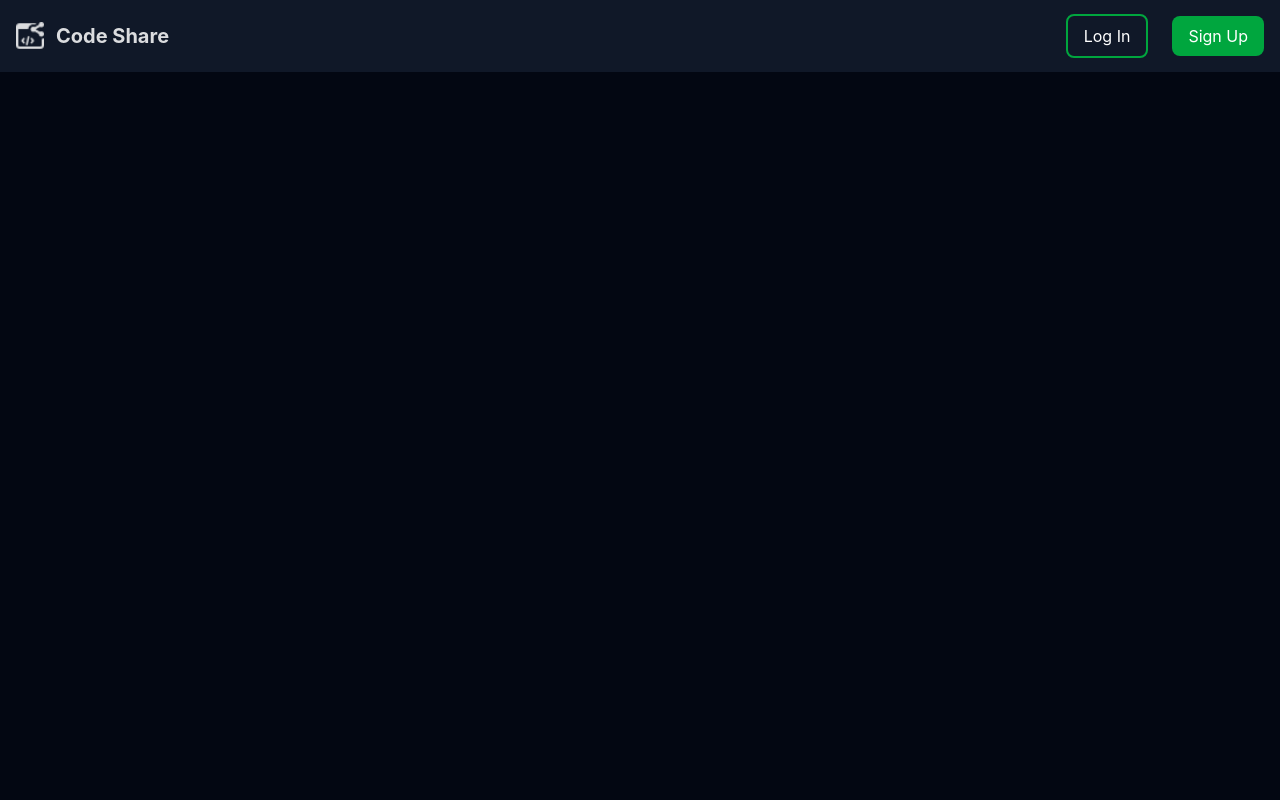
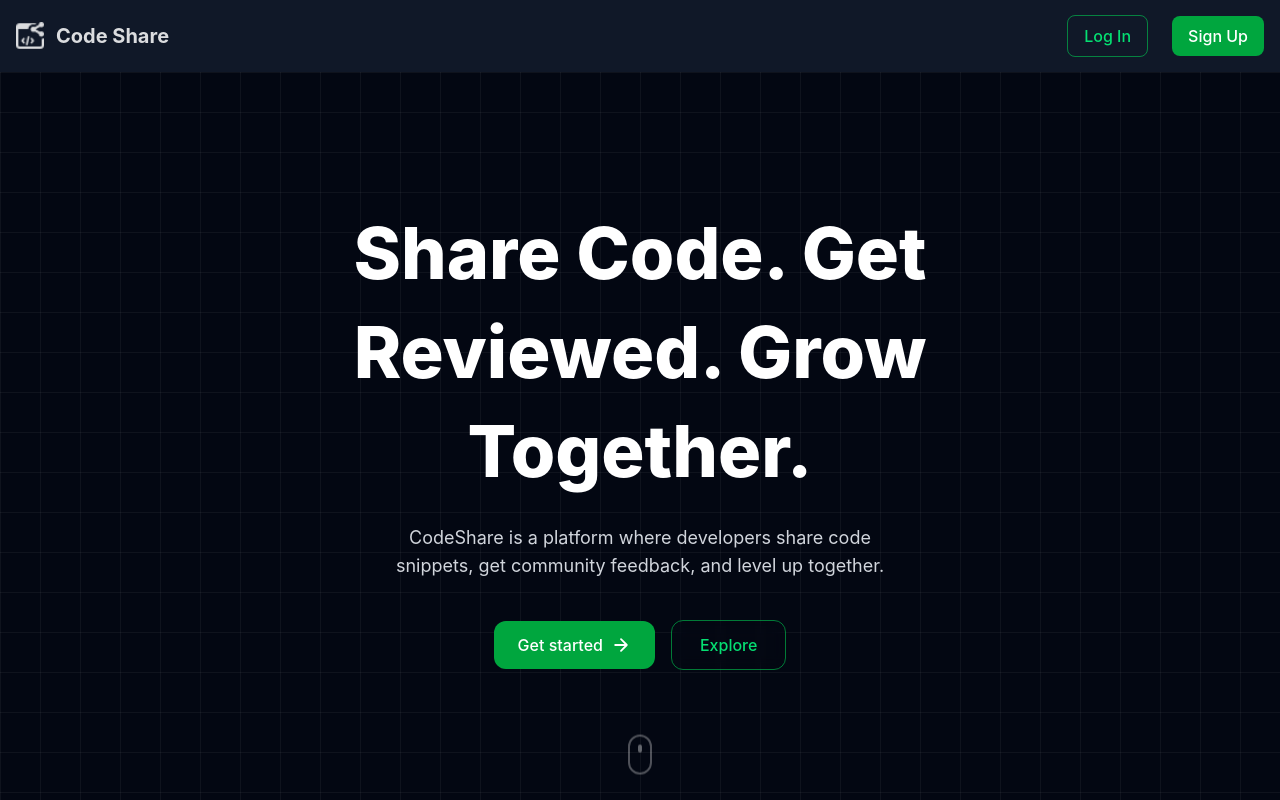
Before and after one commit to OhadRaza01/code-share, a React (Vite) app: page / in a window 1280 px wide. Built offline with nearby package versions, Linux system fonts and the light colour scheme.

Commit message:
create Hero section

```diff
--- a/src/App.jsx
+++ b/src/App.jsx
@@ -1,3 +1,4 @@
+import Hero from "./components/Hero/Hero"
 import NavBar from "./components/NavBar/NavBar"
 
 
@@ -6,9 +7,11 @@ function App() {
 
   return (
     <>
-    <div className="h-screen w-full bg-gray-950">
+    <div className="h-full w-full bg-gray-950">
       <NavBar/>
-
+      <main>
+        <Hero />
+      </main>
     </div>
     </>
   )
--- a/src/components/Hero/Hero.jsx
+++ b/src/components/Hero/Hero.jsx
@@ -0,0 +1,47 @@
+import React from "react";
+
+export default function Hero() {
+  return (
+    <section className="relative bg-gray-950 overflow-hidden">
+      <div className="absolute inset-0 bg-[linear-gradient(to_right,#ffffff15_1px,transparent_1px),linear-gradient(to_bottom,#ffffff15_1px,transparent_1px)] bg-size-[40px_40px] opacity-60" />
+      <main className="h-[calc(100vh-72px)] relative z-10 flex flex-col justify-center items-center px-4 md:px-6 text-white text-center">
+
+        <h1 className="text-4xl sm:text-5xl md:text-6xl lg:text-7xl font-extrabold leading-tight md:leading-snug max-w-4xl">
+          Share Code. Get Reviewed. Grow Together.
+        </h1>
+
+        <p className="text-base sm:text-lg text-gray-300 max-w-lg mt-4 md:mt-6">
+          CodeShare is a platform where developers share code snippets,
+          get community feedback, and level up together.
+        </p>
+
+        <div className="flex flex-col sm:flex-row items-center gap-4 mt-8 md:mt-10">
+          <button className="group flex items-center justify-center gap-2 active:scale-95 bg-green-600 hover:bg-green-700 font-medium transition-all duration-200 rounded-xl px-6 py-3">
+            Get started
+            <svg width="20" height="20" viewBox="0 0 20 20" fill="none">
+              <path
+                d="M4.166 10h11.667m0 0L9.999 4.165m5.834 5.833-5.834 5.834"
+                stroke="#fff"
+                strokeWidth="1.8"
+                strokeLinecap="round"
+                strokeLinejoin="round"
+              />
+            </svg>
+          </button>
+
+          <button className="border border-green-500/60 text-green-400  hover:bg-white/10 hover:border-green-400 active:scale-95 transition-all duration-200 rounded-xl px-7 py-3 font-medium backdrop-blur-sm">
+            Explore
+          </button>
+        </div>
+
+        {/* Scroll hint */}
+        <div className="absolute bottom-6 left-1/2 -translate-x-1/2 animate-bounce">
+          <div className="w-6 h-10 border-2 border-white/30 rounded-full flex justify-center">
+            <div className="w-1 h-2 bg-white/50 rounded-full mt-2 animate-pulse" />
+          </div>
+        </div>
+
+      </main>
+    </section>
+  );
+}
--- a/src/components/NavBar/NavBar.jsx
+++ b/src/components/NavBar/NavBar.jsx
@@ -7,17 +7,17 @@ export default function NavBar() {
         <header className='sticky top-0 left-0 z-50'>
             <nav className='flex justify-between items-center p-4 bg-gray-900 text-white h-18 '>
                 <div className='flex justify-center items-center gap-3 cursor-pointer font-bold opacity-85 text-xl '>
-                    <img src='./src/assets/logo.png' alt="Code share logo" width={24} className='invert md:w-7' />
+                    <img src={logo} alt="Code share logo" width={24} className='invert md:w-7' />
                     Code Share
                 </div>
                 <div className='md:hidden text-2xl'>
                     &#9776;
                 </div>
-                <div className='justify-center items-center gap-6 hidden md:flex'>
-                    <button className='pl-4 pr-4 pt-2 pb-2 border-2 border-green-600 rounded-lg cursor-pointer'>
+                <div className='justify-center items-center gap-6 hidden md:flex font-medium'>
+                    <button className='pl-4 pr-4 pt-2 pb-2 border border-green-500/60 text-green-400 rounded-lg cursor-pointer  active:scale-95 hover:bg-white/10'>
                         Log In
                     </button>
-                    <button className='bg-green-600 pl-4 pr-4 pt-2 pb-2 rounded-lg cursor-pointer hover:bg-green-700'>
+                    <button className='bg-green-600  pl-4 pr-4 pt-2 pb-2 rounded-lg cursor-pointer hover:bg-green-700 font-medium transition-all active:scale-95'>
                         Sign Up
                     </button>
                 </div>
```
